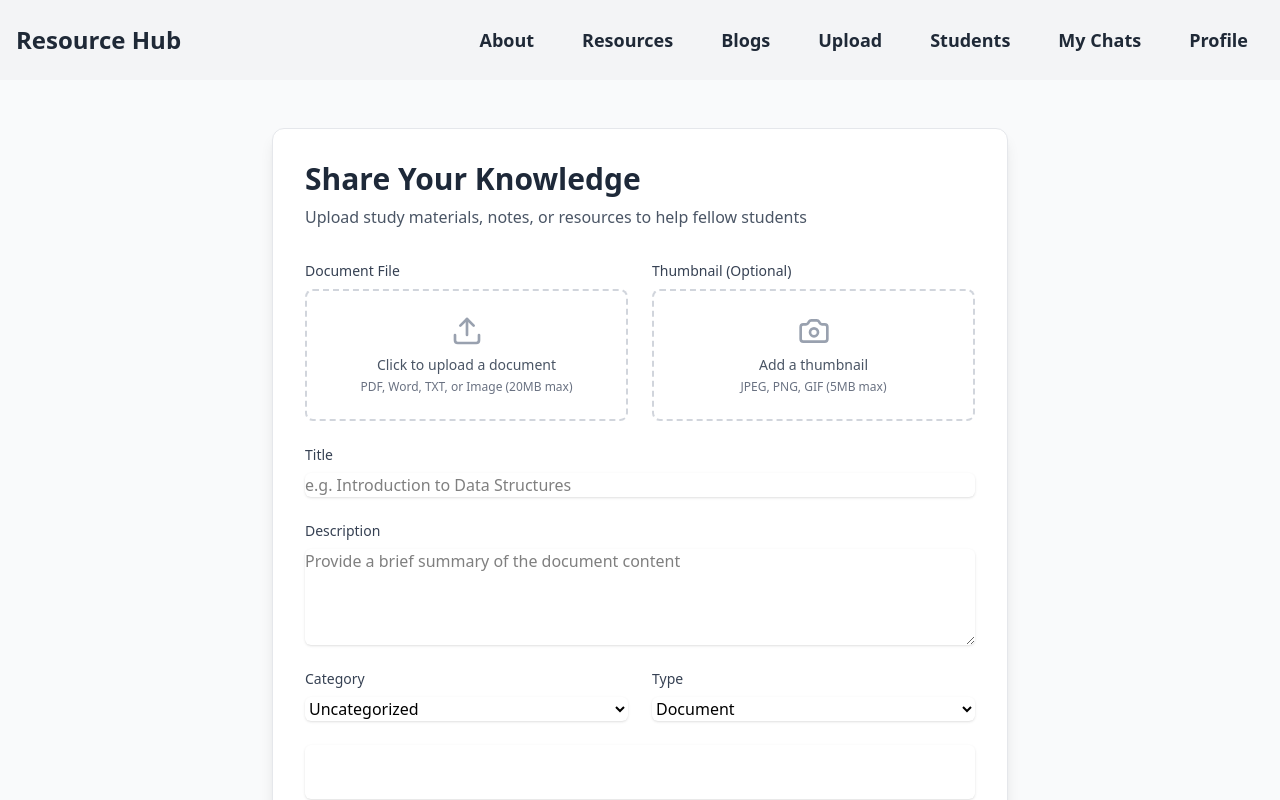
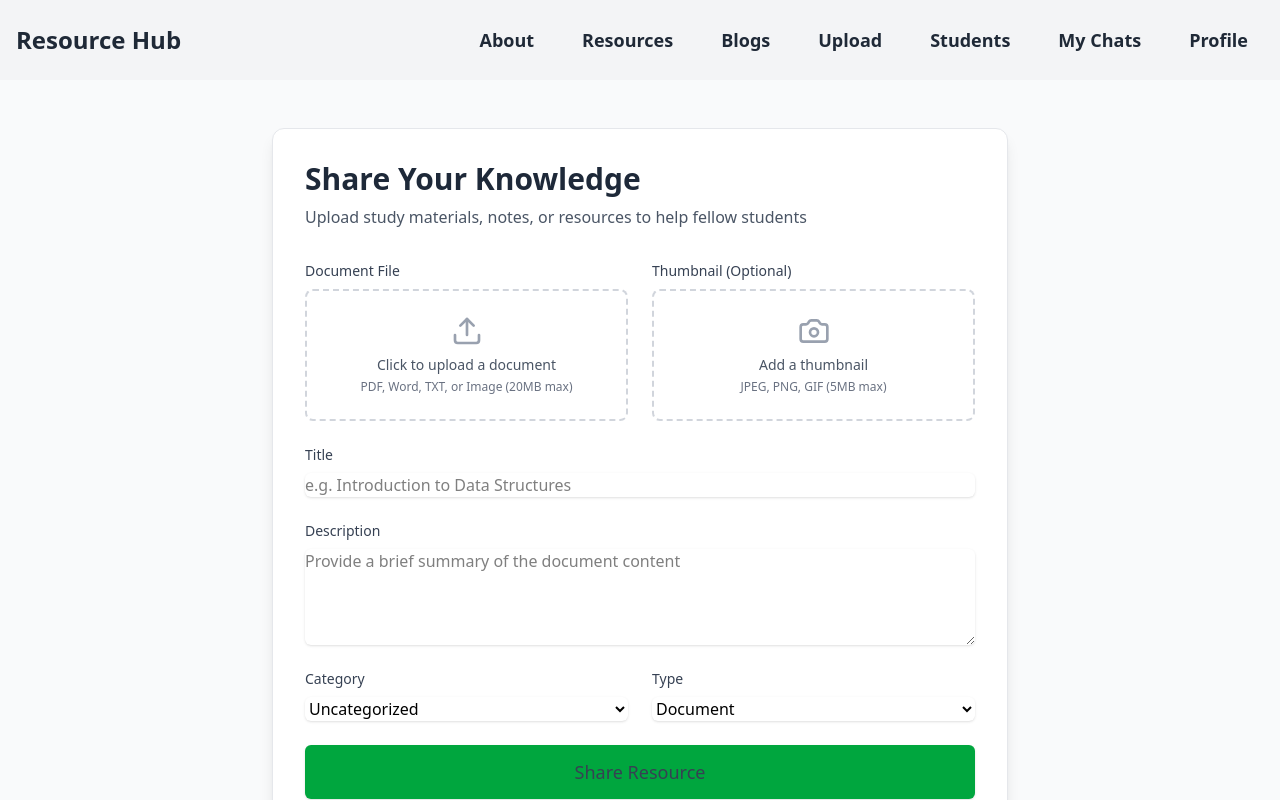
Before and after one commit to Luthando496/school_sharing_app_js, a Next.js app: page /upload-resources in a window 1280 px wide. Shown: the top 800 px of the page. Built offline with nearby package versions, Linux system fonts and the light colour scheme; no server answers; the database is empty; sample sign-in values are in the browser's storage.

Commit message:
space remove v3

```diff
--- a/app/resources/page.jsx
+++ b/app/resources/page.jsx
@@ -221,7 +221,7 @@ export default function ResourcesPage() {
                     <h3 className="text-xl font-bold text-gray-800 mb-2">
                       {resource.title}
                     </h3>
-                    <p className="text-gray-600 text-sm mb-4">
+                    <p className="text-gray-600 text-sm mb-4 line-clamp-5">
                       {resource.description}
                     </p>
 
--- a/app/upload-resources/page.jsx
+++ b/app/upload-resources/page.jsx
@@ -473,7 +473,7 @@ export default function UploadPage() {
               <button
                 type="submit"
                 disabled={isUploading}
-                className="w-full inline-flex justify-center py-3 px-4 border border-transparent shadow-sm text-lg font-medium rounded-md text-white bg-accent hover:bg-accent-dark focus:outline-none focus:ring-2 focus:ring-offset-2 focus:ring-accent-dark transition-colors duration-200 disabled:opacity-50"
+                className="w-full inline-flex justify-center py-3 px-4 border border-transparent shadow-sm text-lg font-medium bg-green-600 rounded-md text-gray-700 bg-accent hover:bg-accent-dark focus:outline-none focus:ring-2 focus:ring-offset-2 focus:ring-accent-dark transition-colors duration-200 disabled:opacity-50"
               >
                 {isUploading ? (
                   <>
```
